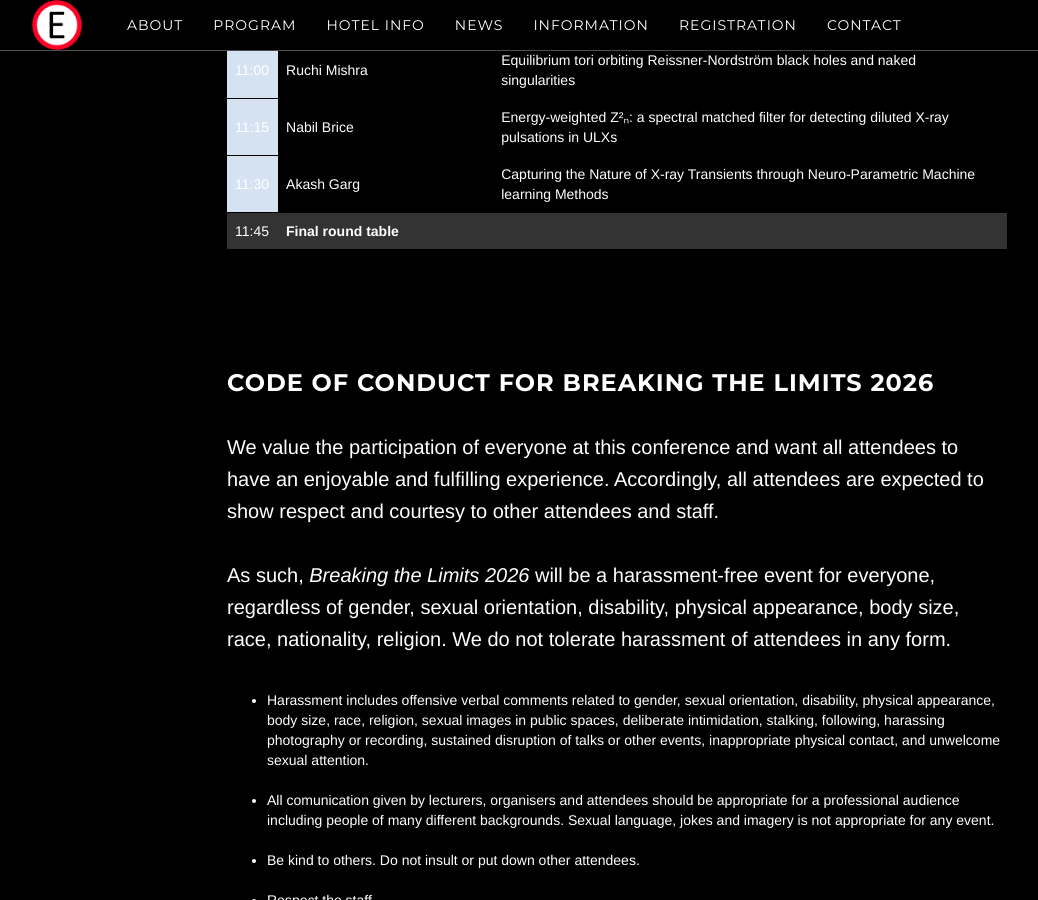
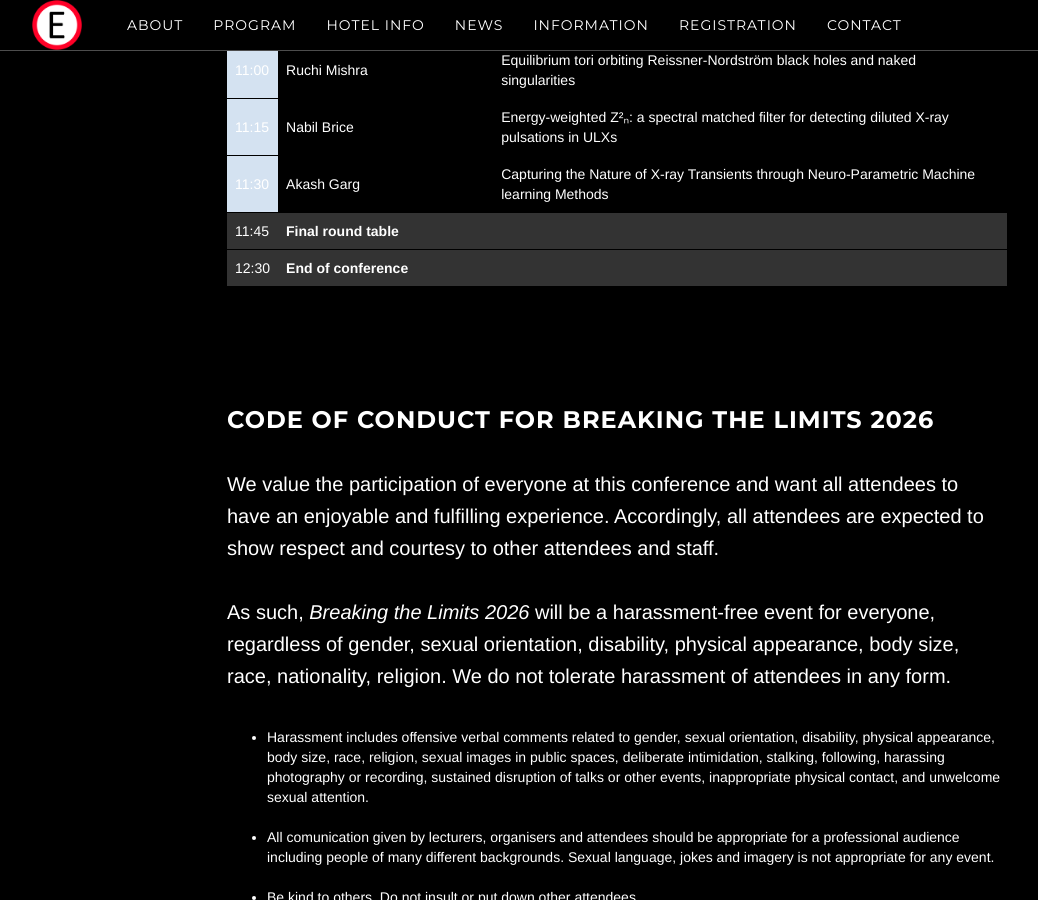
Before and after one commit to breakingthelimits/supereddington2026, a Jekyll site: the page built from program/index.html, in a window 1280 px wide and 900 px high, scrolled down 4824 px. Shown: the whole window, without its empty margins (38-1076 px from the left). Built offline with Jekyll 4.4.1, drawn with Linux system fonts in a browser that asks for light colours.

Commit message:
Add end of conference

```diff
--- a/_includes/program_table.html
+++ b/_includes/program_table.html
@@ -690,4 +690,10 @@ Event Horizon Telescope.</details></td>
             <td><strong>Final round table</strong></td>
         <td></td>
         <td></td>
+        </tr>
+        <tr style="background-color: #333333;">
+            <td style="background-color: #333333;">12:30</td>
+            <td><strong>End of conference</strong></td>
+            <td></td>
+            <td></td>
         </tr></tbody></table></body></html>
```
Also changed, not shown: program/create_program_from_table.py (+7 -0 lines).
